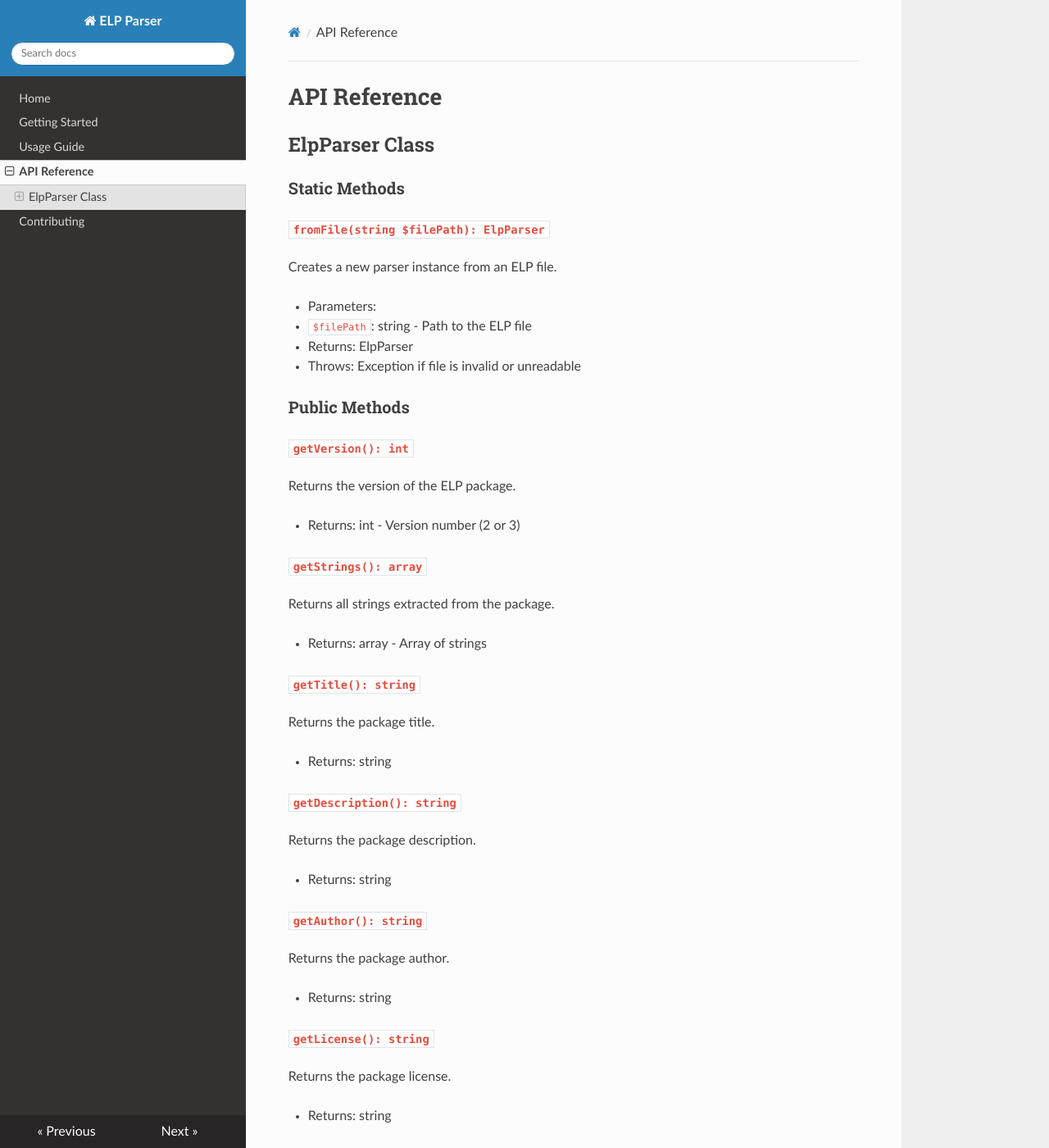
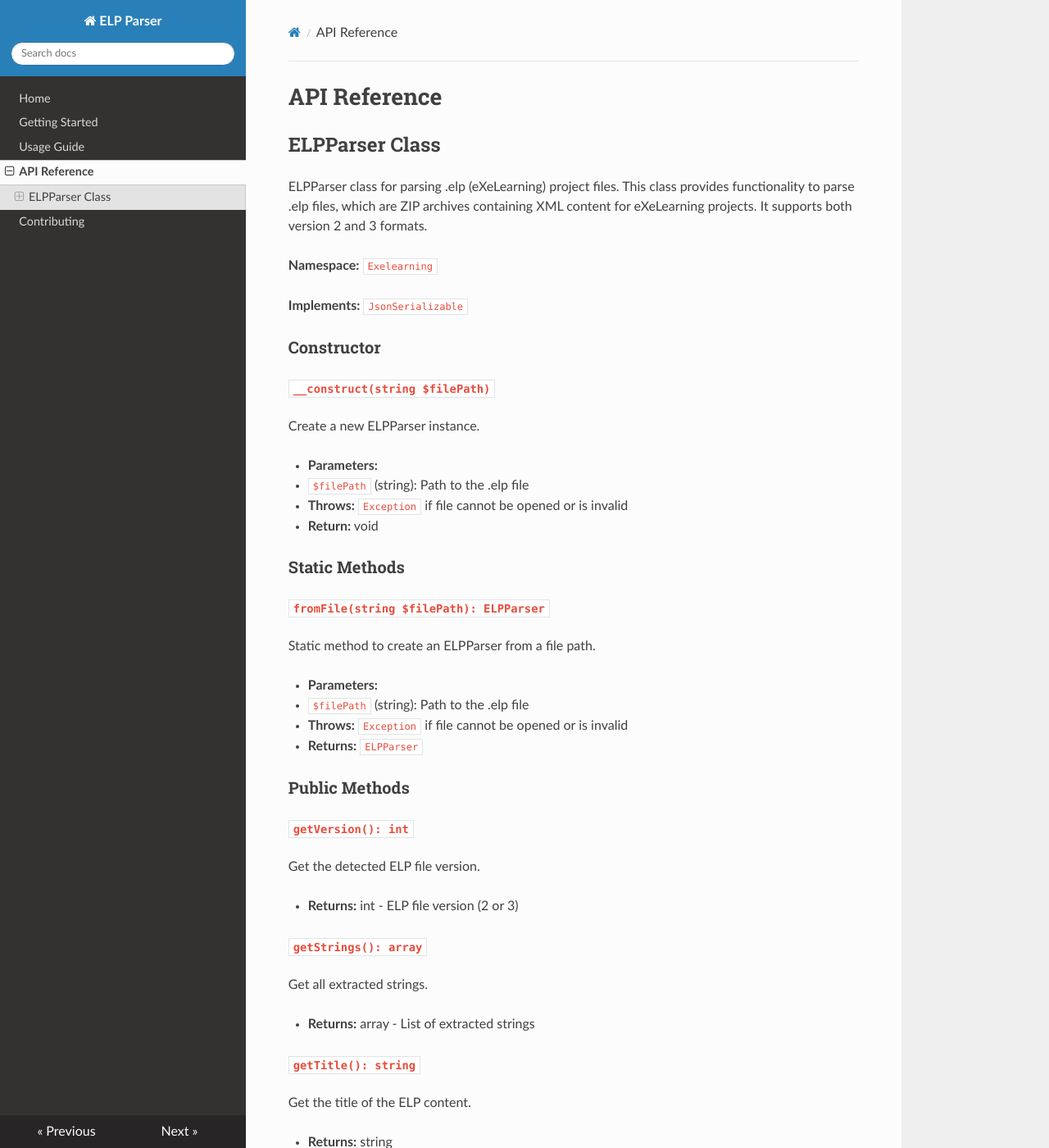
Before and after one commit to exelearning/elp-parser, an MkDocs documentation site: the page built from docs/api.md, in a window 1280 px wide and 1400 px high. Shown: the whole window at 82% size. Built offline with MkDocs 1.6.1, drawn with Linux system fonts in a browser that asks for light colours; nearby versions of some CDN libraries; some of the changed text lies outside the part shown.

Commit message:
docs: Update API documentation with detailed class and method descriptions

```diff
--- a/docs/api.md
+++ b/docs/api.md
@@ -1,79 +1,123 @@
 # API Reference
 
-## ElpParser Class
+## ELPParser Class
+
+ELPParser class for parsing .elp (eXeLearning) project files. This class provides functionality to parse .elp files, which are ZIP archives containing XML content for eXeLearning projects. It supports both version 2 and 3 formats.
+
+**Namespace:** `Exelearning`
+
+**Implements:** `JsonSerializable`
+
+### Constructor
+
+#### `__construct(string $filePath)`
+
+Create a new ELPParser instance.
+
+- **Parameters:**
+  - `$filePath` (string): Path to the .elp file
+- **Throws:** `Exception` if file cannot be opened or is invalid
+- **Return:** void
 
 ### Static Methods
 
-#### `fromFile(string $filePath): ElpParser`
+#### `fromFile(string $filePath): ELPParser`
 
-Creates a new parser instance from an ELP file.
+Static method to create an ELPParser from a file path.
 
-- Parameters:
-  - `$filePath`: string - Path to the ELP file
-- Returns: ElpParser
-- Throws: Exception if file is invalid or unreadable
+- **Parameters:**
+  - `$filePath` (string): Path to the .elp file
+- **Throws:** `Exception` if file cannot be opened or is invalid
+- **Returns:** `ELPParser`
 
 ### Public Methods
 
 #### `getVersion(): int`
 
-Returns the version of the ELP package.
+Get the detected ELP file version.
 
-- Returns: int - Version number (2 or 3)
+- **Returns:** int - ELP file version (2 or 3)
 
 #### `getStrings(): array`
 
-Returns all strings extracted from the package.
+Get all extracted strings.
 
-- Returns: array - Array of strings
+- **Returns:** array - List of extracted strings
 
 #### `getTitle(): string`
 
-Returns the package title.
+Get the title of the ELP content.
 
-- Returns: string
+- **Returns:** string
 
 #### `getDescription(): string`
 
-Returns the package description.
+Get the description of the ELP content.
 
-- Returns: string
+- **Returns:** string
 
 #### `getAuthor(): string`
 
-Returns the package author.
+Get the author of the ELP content.
 
-- Returns: string
+- **Returns:** string
 
 #### `getLicense(): string`
 
-Returns the package license.
+Get the license of the ELP content.
 
-- Returns: string
+- **Returns:** string
 
 #### `getLanguage(): string`
 
-Returns the package language.
+Get the language of the ELP content.
 
-- Returns: string
+- **Returns:** string
 
 #### `getLearningResourceType(): string`
 
-Returns the learning resource type.
+Get the learning resource type.
 
-- Returns: string
+- **Returns:** string
 
 #### `toArray(): array`
 
-Converts the parser data to an array.
+Convert parser data to an array.
 
-- Returns: array - Array representation of the parser data
+- **Returns:** array - Array containing:
+  - version: int
+  - title: string
+  - description: string
+  - author: string
+  - license: string
+  - language: string
+  - learningResourceType: string
+  - strings: array
+
+#### `jsonSerialize(): mixed`
+
+JSON serialization method implementing JsonSerializable interface.
+
+- **Returns:** mixed - Data to be JSON serialized
 
 #### `extract(string $destinationPath): void`
 
-Extracts the package contents to the specified directory.
+Extract contents of an ELP file to a specified directory.
 
-- Parameters:
-  - `$destinationPath`: string - Destination directory path
-- Returns: void
-- Throws: Exception if extraction fails
+- **Parameters:**
+  - `$destinationPath` (string): Directory to extract contents to
+- **Throws:** `Exception` if extraction fails
+- **Returns:** void
+
+### Protected Properties
+
+- `$filePath` (string): Path to the .elp file
+- `$version` (int): ELP file version (2 or 3)
+- `$content` (array): Extracted content and metadata
+- `$strings` (array): Raw extracted strings
+- `$title` (string): Title of the ELP content
+- `$description` (string): Description of the ELP content
+- `$author` (string): Author of the ELP content
+- `$license` (string): License of the ELP content
+- `$language` (string): Language of the ELP content
+- `$learningResourceType` (string): Learning resource type
```
